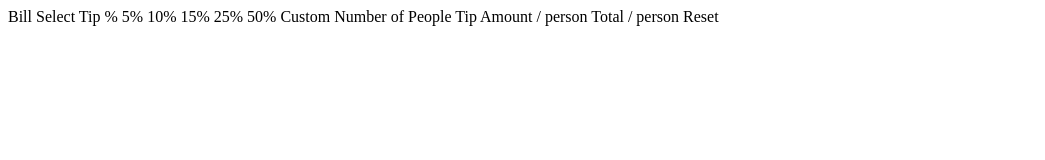
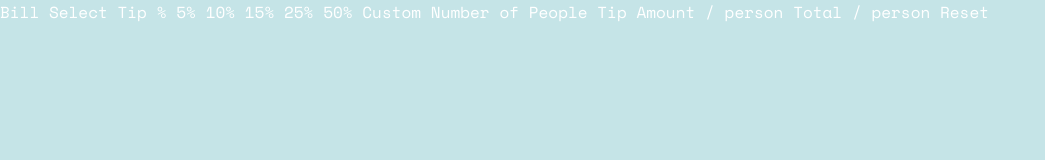
Before and after one commit to ParhamBRG/fem-tip-calculator-app, a website: page index.html in a window 1280 px wide. Shown: the whole page, without its empty margins (0-1045 px from the left). Drawn offline with nearby package versions, Linux system fonts and the light colour scheme; files that its build step writes are made by us from their sources.

Commit message:
fix styles problems and colors

```diff
--- a/app/scss/global/boilerplates.scss
+++ b/app/scss/global/boilerplates.scss
@@ -4,9 +4,9 @@ html{
 }
 
 * ,
-*::after,
-*::before {
-  box-sizing: relative;
+*:after,
+*:before {
+  box-sizing: inherit;
 }
 
 body {
@@ -14,5 +14,5 @@ body {
   padding: 0;
   font-family: var(--font-spaceMono);
   color: #fff;
-  background-color:(--strong_cyan);
+  background-color: var(--light_grayish_cyan);
 }
--- a/index.html
+++ b/index.html
@@ -6,7 +6,7 @@
   <link rel="icon" type="image/png" sizes="32x32" href="./images/favicon-32x32.png">
   <title>Frontend Mentor | Tip calculator app</title>
 
-  <link rel="stylesheet" href="./dist/style.js"/>
+  <link rel="stylesheet" href="./dist/style.css"/>
   <link rel="preconnect" href="https://fonts.googleapis.com">
   <link rel="preconnect" href="https://fonts.gstatic.com" crossorigin>
   <link href="https://fonts.googleapis.com/css2?family=Space+Mono:wght@400;700&display=swap" rel="stylesheet">
```
